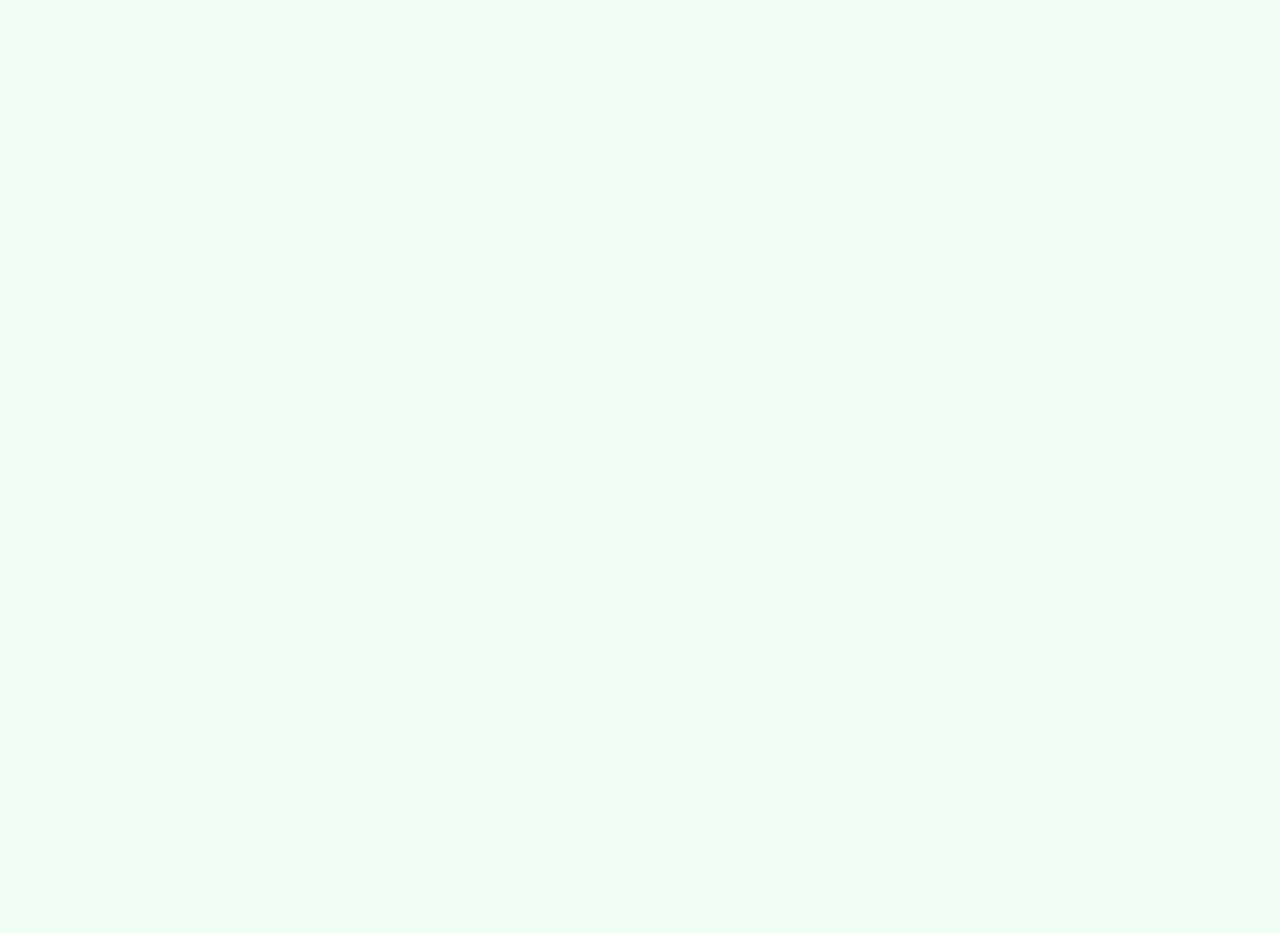
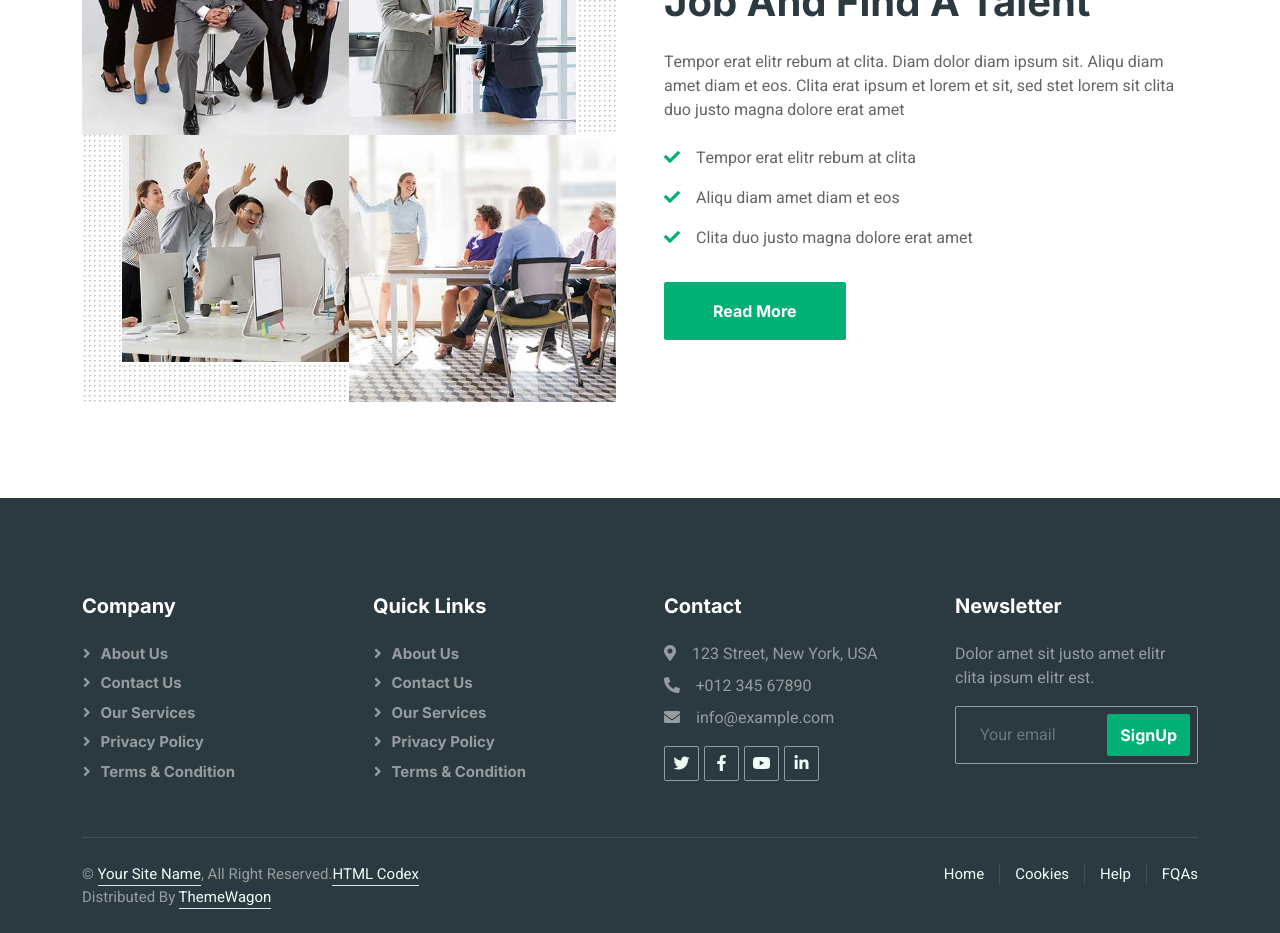
Before and after one commit to mehedihasanhasib/job-listing-frontend, a React (Vite) app: page /about in a window 1280 px wide. Shown: the part 660-1593 px from the top of the page. Before the commit the page ends 800 px from the top, so only its background shows below. Built offline with nearby package versions, Linux system fonts and the light colour scheme.

Commit message:
about page added

```diff
--- a/src/App.jsx
+++ b/src/App.jsx
@@ -1,12 +1,14 @@
 import { Outlet } from "react-router-dom";
 
 import Navbar from "./components/Navbar";
+import Footer from "./components/Footer";
 
 function App() {
   return (
     <div className="container-xxl bg-white p-0">
       <Navbar />
       <Outlet />
+      <Footer />
     </div>
   );
 }
--- a/src/components/HomeAboutUs.jsx
+++ b/src/components/AboutUs.jsx
@@ -1,6 +1,6 @@
 
 
-const HomeAboutUs = () => {
+const AboutUs = () => {
     return (
         <>
           <div className="container-xxl py-5">
@@ -37,4 +37,4 @@ const HomeAboutUs = () => {
     );
 }
 
-export default HomeAboutUs;
+export default AboutUs;
--- /dev/null
+++ b/src/components/Footer.jsx
@@ -0,0 +1,69 @@
+export default function Footer(){
+    return (
+        <>
+            <div className="container-fluid bg-dark text-white-50 footer pt-5 mt-5 wow fadeIn" data-wow-delay="0.1s">
+            <div className="container py-5">
+                <div className="row g-5">
+                    <div className="col-lg-3 col-md-6">
+                        <h5 className="text-white mb-4">Company</h5>
+                        <a className="btn btn-link text-white-50" href="">About Us</a>
+                        <a className="btn btn-link text-white-50" href="">Contact Us</a>
+                        <a className="btn btn-link text-white-50" href="">Our Services</a>
+                        <a className="btn btn-link text-white-50" href="">Privacy Policy</a>
+                        <a className="btn btn-link text-white-50" href="">Terms & Condition</a>
+                    </div>
+                    <div className="col-lg-3 col-md-6">
+                        <h5 className="text-white mb-4">Quick Links</h5>
+                        <a className="btn btn-link text-white-50" href="">About Us</a>
+                        <a className="btn btn-link text-white-50" href="">Contact Us</a>
+                        <a className="btn btn-link text-white-50" href="">Our Services</a>
+                        <a className="btn btn-link text-white-50" href="">Privacy Policy</a>
+                        <a className="btn btn-link text-white-50" href="">Terms & Condition</a>
+                    </div>
+                    <div className="col-lg-3 col-md-6">
+                        <h5 className="text-white mb-4">Contact</h5>
+                        <p className="mb-2"><i className="fa fa-map-marker-alt me-3"></i>123 Street, New York, USA</p>
+                        <p className="mb-2"><i className="fa fa-phone-alt me-3"></i>+012 345 67890</p>
+                        <p className="mb-2"><i className="fa fa-envelope me-3"></i>info@example.com</p>
+                        <div className="d-flex pt-2">
+                            <a className="btn btn-outline-light btn-social" href=""><i className="fab fa-twitter"></i></a>
+                            <a className="btn btn-outline-light btn-social" href=""><i className="fab fa-facebook-f"></i></a>
+                            <a className="btn btn-outline-light btn-social" href=""><i className="fab fa-youtube"></i></a>
+                            <a className="btn btn-outline-light btn-social" href=""><i className="fab fa-linkedin-in"></i></a>
+                        </div>
+                    </div>
+                    <div className="col-lg-3 col-md-6">
+                        <h5 className="text-white mb-4">Newsletter</h5>
+                        <p>Dolor amet sit justo amet elitr clita ipsum elitr est.</p>
+                        <div className="position-relative mx-auto" style={{ maxWidth: "400px" }}>
+                            <input className="form-control bg-transparent w-100 py-3 ps-4 pe-5" type="text" placeholder="Your email" />
+                            <button type="button" className="btn btn-primary py-2 position-absolute top-0 end-0 mt-2 me-2">SignUp</button>
+                        </div>
+                    </div>
+                </div>
+            </div>
+            <div className="container">
+                <div className="copyright">
+                    <div className="row">
+                        <div className="col-md-6 text-center text-md-start mb-3 mb-md-0">
+                            &copy; <a className="border-bottom" href="#">Your Site Name</a>, All Right Reserved.
+
+
+                            <a className="border-bottom" href="https://htmlcodex.com">HTML Codex</a>
+                            <br />Distributed By <a className="border-bottom" href="https://themewagon.com" target="_blank">ThemeWagon</a>
+                        </div>
+                        <div className="col-md-6 text-center text-md-end">
+                            <div className="footer-menu">
+                                <a href="">Home</a>
+                                <a href="">Cookies</a>
+                                <a href="">Help</a>
+                                <a href="">FQAs</a>
+                            </div>
+                        </div>
+                    </div>
+                </div>
+            </div>
+        </div>
+        </>
+    )
+}
--- /dev/null
+++ b/src/components/Header.jsx
@@ -0,0 +1,13 @@
+export default function Header({title}) {
+  return (
+    <>
+      <div className="container-xxl py-5 bg-dark page-header mb-5">
+        <div className="container my-5 pt-5 pb-4">
+          <h1 className="display-3 text-white mb-3 animated slideInDown">
+             {title}
+          </h1>
+        </div>
+      </div>
+    </>
+  );
+}
--- a/src/pages/About.jsx
+++ b/src/pages/About.jsx
@@ -1,10 +1,13 @@
+import AboutUs from "../components/AboutUs";
+import Header from "../components/Header";
 
 
 const About = () => {
     return (
-        <div>
-
-        </div>
+        <>
+        <Header title="About Us"/>
+        <AboutUs />
+        </>
     );
 }
 
--- a/src/pages/Home.jsx
+++ b/src/pages/Home.jsx
@@ -1,9 +1,7 @@
 import Carousel from "../components/Carousel";
 import SearchHome from "../components/SearchHome";
 import Category from "../components/Category";
-import HomeAboutUs from "../components/HomeAboutUs";
 import JobList from "../components/JobList";
-
 
 const Home = () => {
   return (
@@ -11,7 +9,6 @@ const Home = () => {
       <Carousel />
       <SearchHome />
       <Category />
-      <HomeAboutUs />
       <JobList />
     </>
   );
```
